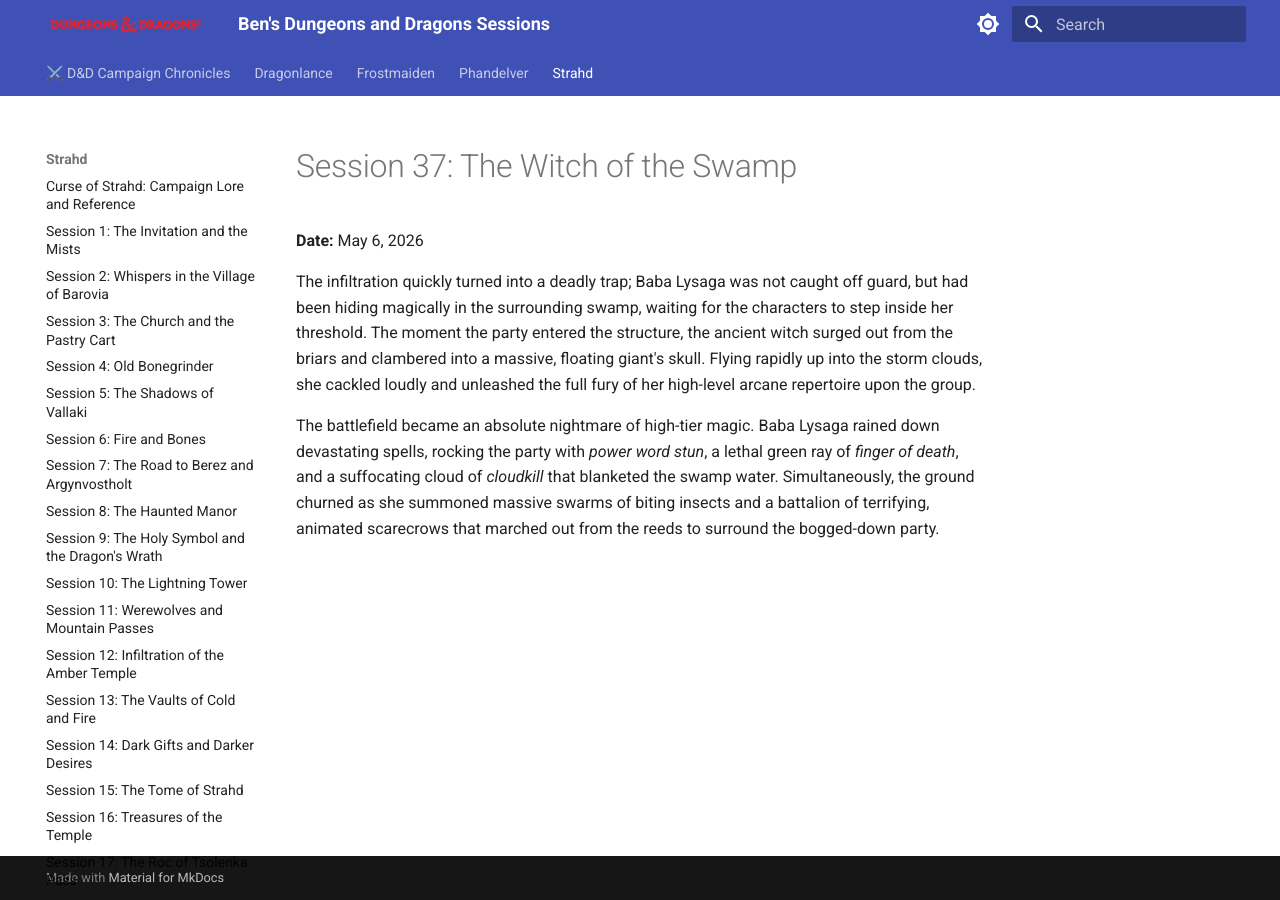
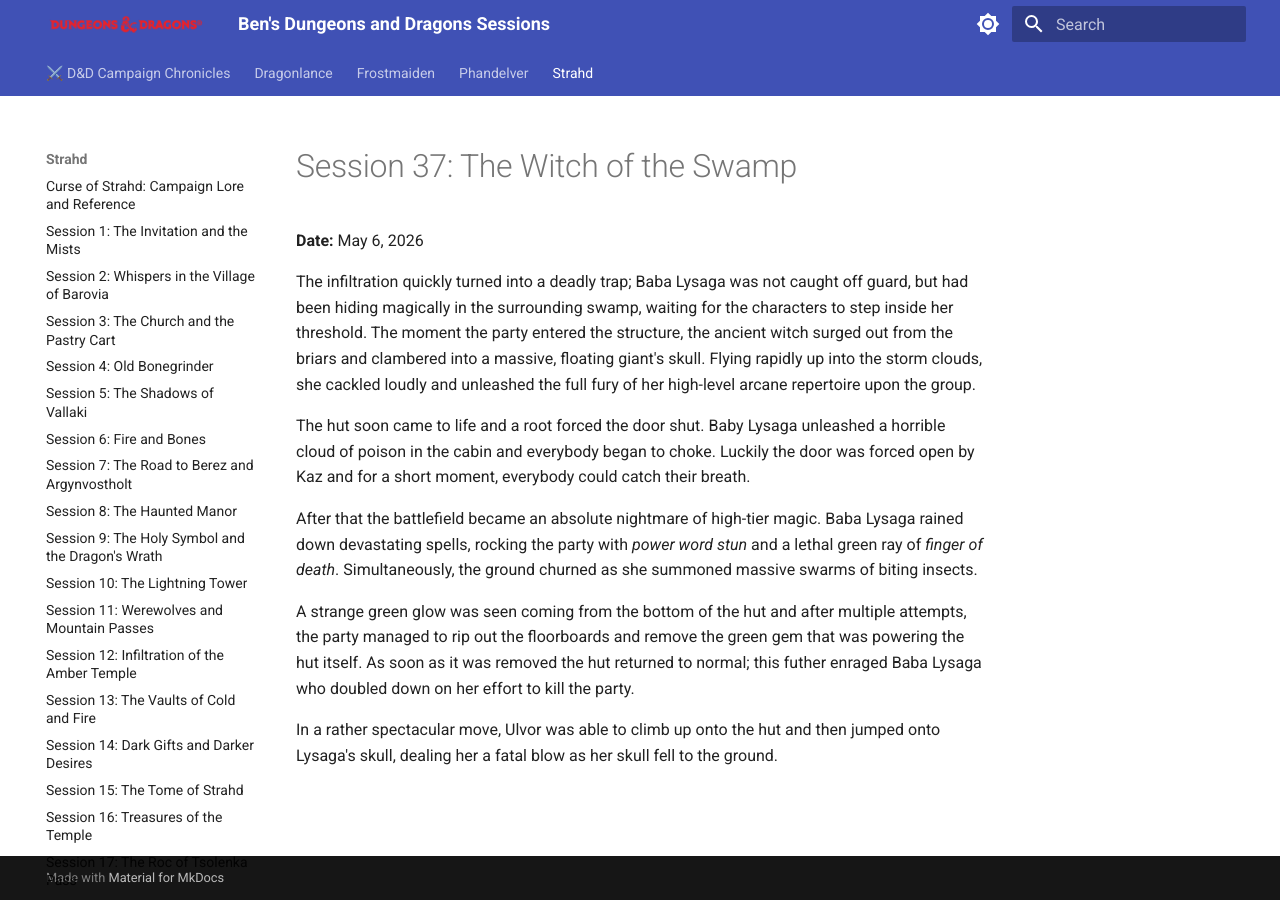
Before and after one commit to 0x08/dnd, an MkDocs documentation site: the page built from dnd/strahd/session-037.md, in a window 1280 px wide. Built offline with MkDocs 1.6.1 and Material for MkDocs 9.7.7, drawn with Linux system fonts in a browser that asks for light colours.

Commit message:
strahd sessions 037 and 038

```diff
--- a/dnd/strahd/session-037.md
+++ b/dnd/strahd/session-037.md
@@ -4,4 +4,10 @@
 
 The infiltration quickly turned into a deadly trap; Baba Lysaga was not caught off guard, but had been hiding magically in the surrounding swamp, waiting for the characters to step inside her threshold. The moment the party entered the structure, the ancient witch surged out from the briars and clambered into a massive, floating giant's skull. Flying rapidly up into the storm clouds, she cackled loudly and unleashed the full fury of her high-level arcane repertoire upon the group.
 
-The battlefield became an absolute nightmare of high-tier magic. Baba Lysaga rained down devastating spells, rocking the party with *power word stun*, a lethal green ray of *finger of death*, and a suffocating cloud of *cloudkill* that blanketed the swamp water. Simultaneously, the ground churned as she summoned massive swarms of biting insects and a battalion of terrifying, animated scarecrows that marched out from the reeds to surround the bogged-down party.
+The hut soon came to life and a root forced the door shut. Baby Lysaga unleashed a horrible cloud of poison in the cabin and everybody began to choke. Luckily the door was forced open by Kaz and for a short moment, everybody could catch their breath.
+
+After that the battlefield became an absolute nightmare of high-tier magic. Baba Lysaga rained down devastating spells, rocking the party with *power word stun* and a lethal green ray of *finger of death*. Simultaneously, the ground churned as she summoned massive swarms of biting insects.
+
+A strange green glow was seen coming from the bottom of the hut and after multiple attempts, the party managed to rip out the floorboards and remove the green gem that was powering the hut itself. As soon as it was removed the hut returned to normal; this futher enraged Baba Lysaga who doubled down on her effort to kill the party.
+
+In a rather spectacular move, Ulvor was able to climb up onto the hut and then jumped onto Lysaga's skull, dealing her a fatal blow as her skull fell to the ground.
```
Also changed, not shown: dnd/strahd/session-038.md (added, +25 -0 lines).
